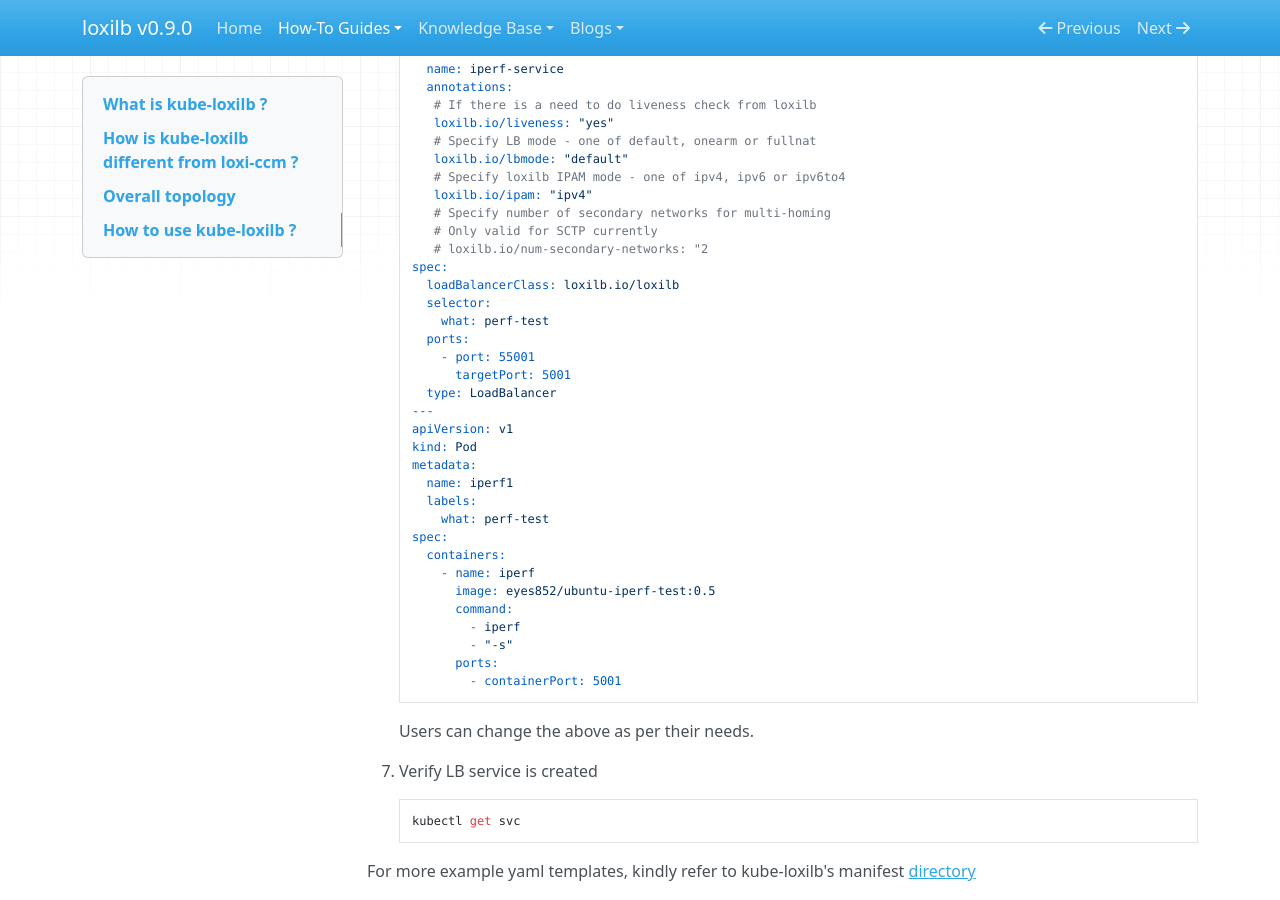
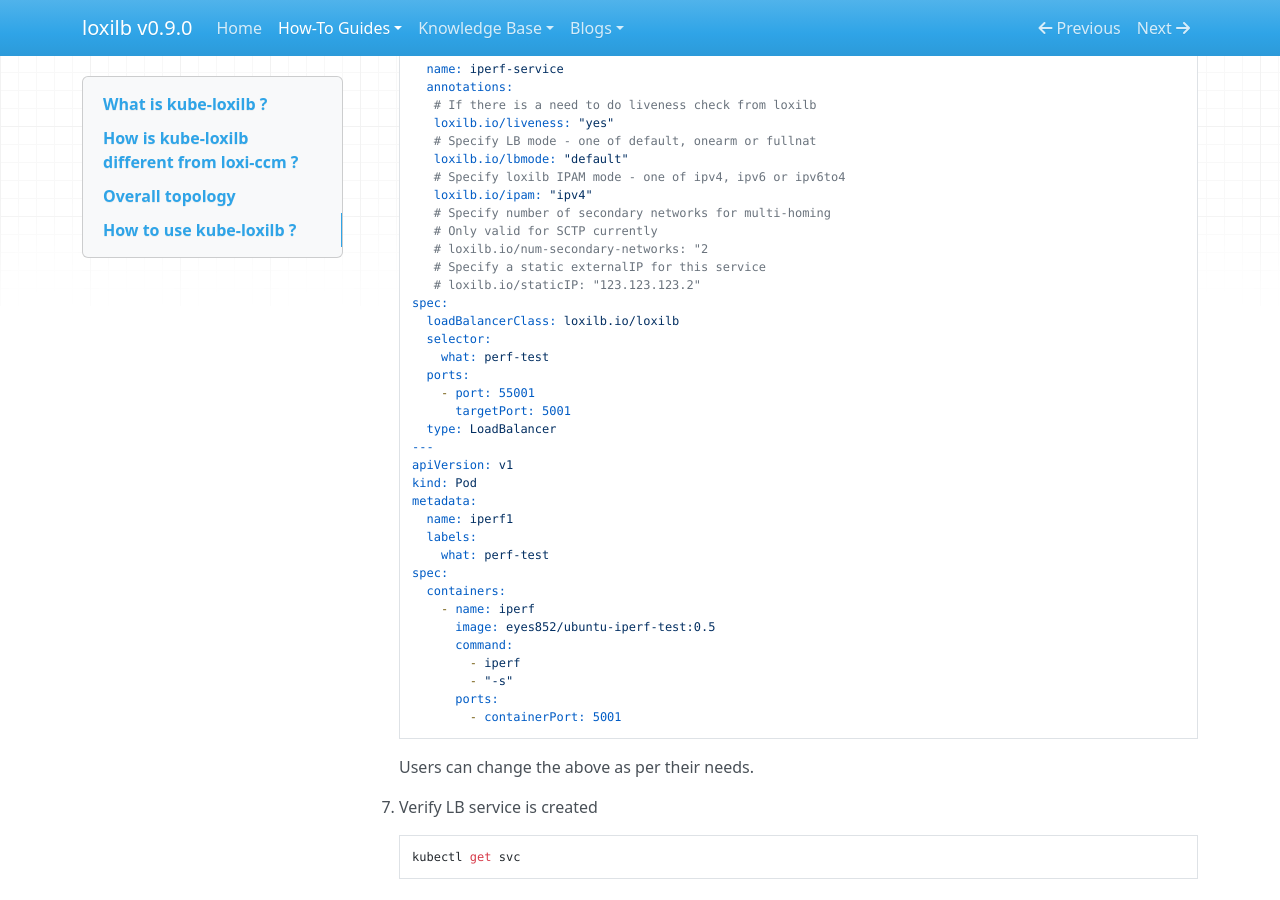
Before and after one commit to loxilb-io/loxilbdocs, an MkDocs documentation site: the page built from docs/kube-loxilb.md, in a window 1280 px wide and 900 px high, scrolled down 3824 px. Built offline with MkDocs 1.6.1, drawn with Linux system fonts in a browser that asks for light colours; nearby versions of some CDN libraries.

Commit message:
Update kube-loxilb.md

```diff
--- a/docs/kube-loxilb.md
+++ b/docs/kube-loxilb.md
@@ -94,6 +94,8 @@
            # Specify number of secondary networks for multi-homing
            # Only valid for SCTP currently
            # loxilb.io/num-secondary-networks: "2
+           # Specify a static externalIP for this service
+           # loxilb.io/staticIP: "123.123.123.2"
         spec:
           loadBalancerClass: loxilb.io/loxilb
           selector:
```
